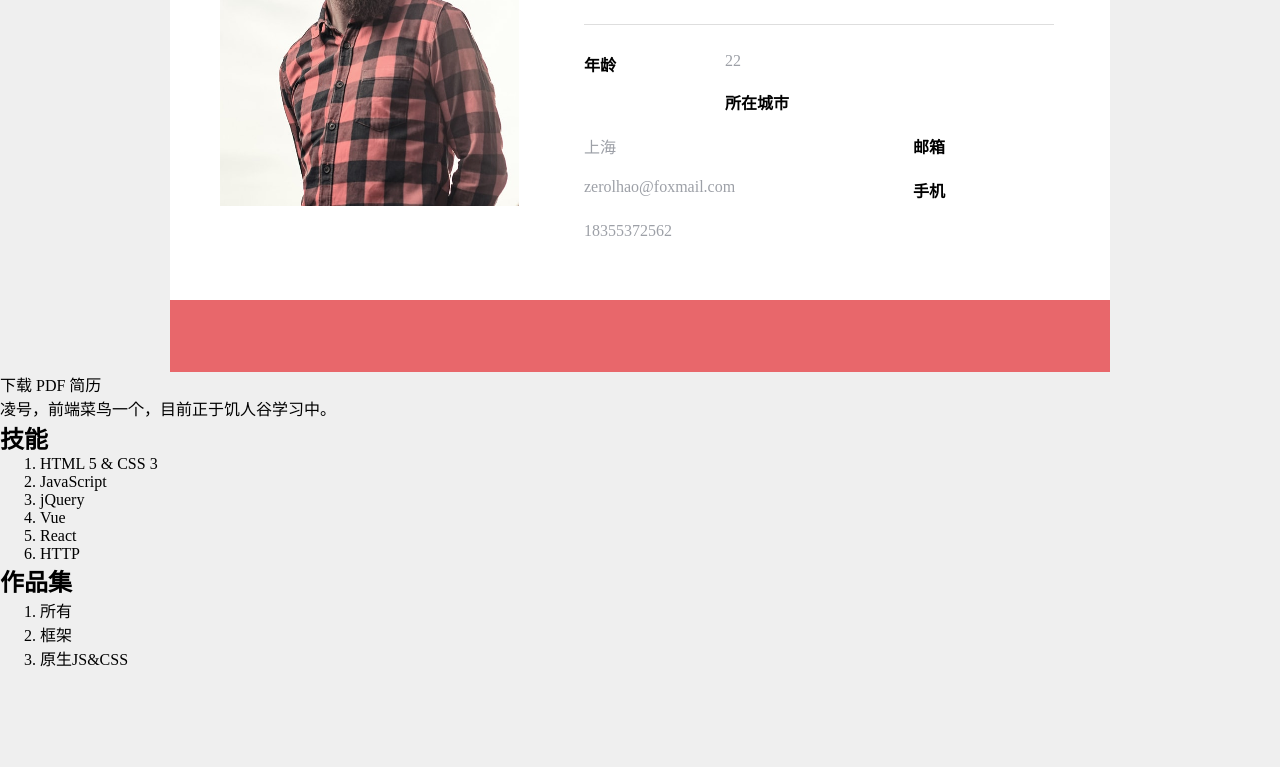
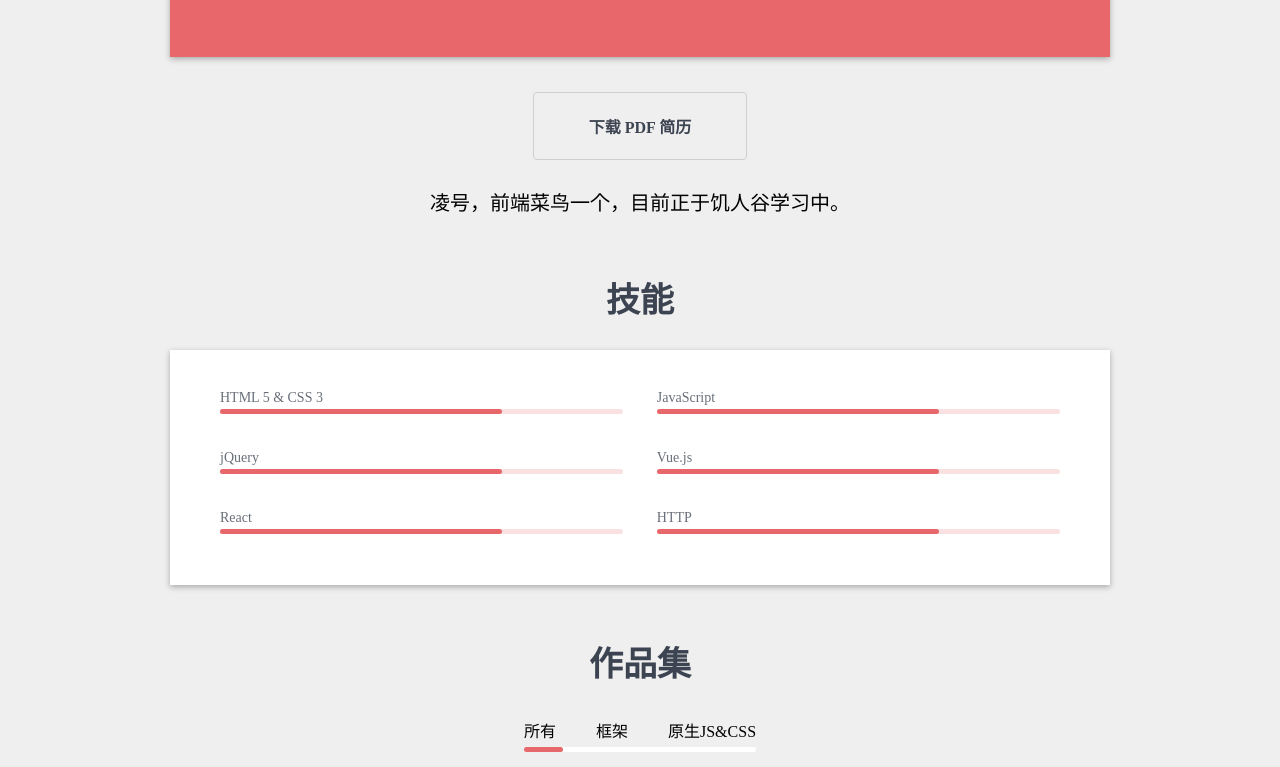
Before and after one commit to zerolhao/resume, a plain HTML site: page index.html in a window 1280 px wide. Shown: the part 706-1473 px from the top of the page. Before the commit the page ends 1376 px from the top, so only its background shows below. Drawn offline with Linux system fonts and the light colour scheme.

Commit message:
add portfolio

```diff
--- a/index.html
+++ b/index.html
@@ -3,7 +3,7 @@
 
 <head>
   <title>我的简历</title>
-  <link rel="stylesheet" href="./style.css">
+  <link rel="stylesheet" href="style.css">
   <script src="//at.alicdn.com/t/font_501622_o1h3h7vxpfrbe29.js
 "></script>
   <style type="text/css">
@@ -83,35 +83,87 @@
         </a>
       </footer>
     </div>
-    <a href="#">下载 PDF 简历</a>
-    <p>
+    <p class="downloadResume">
+      <a href="#">下载 PDF 简历</a>
+    </p>
+    <p class="selfIntroduction">
       凌号，前端菜鸟一个，目前正于饥人谷学习中。
     </p>
   </main>
-  <section>
+  <section class="skills">
     <h2>技能</h2>
-    <ol>
-      <li>HTML 5 &amp; CSS 3</li>
-      <li>JavaScript</li>
-      <li>jQuery</li>
-      <li>Vue</li>
-      <li>React</li>
-      <li>HTTP</li>
+    <ol class="skillList clearfix">
+      <li>
+        <h3>HTML 5 &amp; CSS 3</h3>
+        <div class="progressBar">
+          <div class="progress"></div>
+        </div>
+      </li>
+      <li>
+        <h3>JavaScript</h3>
+        <div class="progressBar">
+          <div class="progress"></div>
+        </div>
+      </li>
+      <li>
+        <h3>jQuery</h3>
+        <div class="progressBar">
+          <div class="progress"></div>
+        </div>
+      </li>
+      <li>
+        <h3>Vue.js</h3>
+        <div class="progressBar">
+          <div class="progress"></div>
+        </div>
+      </li>
+      <li>
+        <h3>React</h3>
+        <div class="progressBar">
+          <div class="progress"></div>
+        </div>
+      </li>
+      <li>
+        <h3>HTTP</h3>
+        <div class="progressBar">
+          <div class="progress"></div>
+        </div>
+      </li>
     </ol>
   </section>
-  <section>
+  <section class="portfolio">
     <h2>作品集</h2>
     <nav>
-      <ol>
-        <li>所有</li>
-        <li>框架</li>
-        <li>原生JS&amp;CSS</li>
+      <ol class="clearfix">
+        <li id="portfolio1">所有</li>
+        <li id="portfolio2">框架</li>
+        <li id="portfolio3">原生JS&amp;CSS</li>
       </ol>
+      <div id="portfolioBar" class="bar state-1">
+        <div class="bar-inner"></div>
+      </div>
     </nav>
-    <div class="jobs">
-      <div class="big"></div>
-      <div class="small"></div>
-      <div class="small"></div>
+    <script>
+      portfolio1.onclick = function() {
+        portfolioBar.className = 'bar state-1'
+      }
+      portfolio2.onclick = function() {
+        portfolioBar.className = 'bar state-2'
+      }
+      portfolio3.onclick = function() {
+        portfolioBar.className = 'bar state-3'
+      }
+    </script>
+    <div class="works">
+      <div class="big">
+        <img src="img/1.jpg" alt="作品1">
+      </div>
+      <div class="small">
+        <img src="img/2.jpg" alt="作品2">
+      </div>
+      <div class="small">
+        <img src="img/3.jpg" alt="作品3">
+      </div>
     </div>
   </section>
 </body>
--- a/style.css
+++ b/style.css
@@ -1,6 +1,6 @@
 *{
   margin: 0;
-  padding-bottom: 0;
+  padding: 0;
 }
 body{
   background-color: #EFEFEF;
@@ -8,6 +8,9 @@ body{
 a{
   text-decoration: none;
   color: inherit;
+}
+ol,ul{
+  list-style: none;
 }
 hr{
   height: 0;
@@ -81,6 +84,8 @@ hr{
   max-width: 940px;
   margin: auto;
   background-color: white;
+  margin-top: -315px;
+  box-shadow: 0px 2px 6px 0px rgba(0,0,0,0.3);
 }
 .userCard>.pictureAndText{
   padding: 50px;
@@ -157,3 +162,143 @@ hr{
   fill: white;
   vertical-align: top;
 }
+
+main>.downloadResume{
+  max-width: 940px;
+  text-align: center;
+  margin: 35px auto 0;
+}
+main>.downloadResume>a{
+  display: inline-block;
+  padding: 21px 55px;
+  border: 1px solid #CDCFD1;
+  border-radius: 4px;
+  font-weight: bold;
+  color: #3d4451;
+  transition: box-shadow 0.2s;
+}
+main>.downloadResume>a:hover{
+  box-shadow: 0px 3px 11px 0px rgba(0,0,0,0.3);
+}
+main>.selfIntroduction{
+  margin: 25px auto 0;
+  max-width: 940px;
+  font-size: 20px;
+  line-height: 1.8;
+  text-align: center;
+  font-family: "楷体";
+}
+section.skills,
+section.portfolio{
+  margin: auto;
+  max-width: 940px;
+  margin-top: 60px;
+}
+section.skills>h2,
+section.portfolio>h2{
+  text-align: center;
+  color: #3D4451;
+  font-size: 34px;
+  line-height: 1.2;
+}
+section.skills>.skillList{
+  background-color: #fff;
+  padding: 40px 50px 15px;
+  margin-top: 28px;
+  box-shadow: 0px 2px 6px 0px rgba(0,0,0,0.3);
+}
+section.skills>.skillList>li{
+  width: 48%;
+  float: left;
+}
+section.skills>.skillList>li:nth-child(even){
+  float: right;
+}
+section.skills>.skillList>li>h3{
+  font-weight: normal;
+  color: #696F79;
+  font-size: 14px;
+  margin-bottom: 3px;
+}
+section.skills>.skillList .progressBar{
+  width: 100%;
+  height: 5px;
+  background-color: #FAE1E1;
+  border-radius: 5px;
+  margin-bottom: 36px;
+}
+section.skills>.skillList .progressBar>.progress{
+  width: 70%;
+  height: 100%;
+  background-color: #E8676B;
+  border-radius: 5px;
+}
+
+section.portfolio{
+  text-align: center;
+  margin-bottom: 300px;
+}
+section.portfolio>nav{
+  text-align: center;
+  display: inline-block;
+  vertical-align: top;
+  margin-top: 32px;
+}
+section.portfolio>nav>ol{
+  margin: auto;
+  display: inline-block;
+  vertical-align: top;
+}
+section.portfolio>nav>ol>li{
+  float: left;
+  margin-left: 40px;
+  cursor: pointer;
+}
+section.portfolio>nav>ol>li:first-child{
+  margin-left: 0px;
+}
+section.portfolio>nav>.bar{
+  height: 5px;
+  background-color: #fff;
+  border-radius: 5px;
+  margin-top: 5px;
+  margin-bottom: 28px;
+}
+section.portfolio>nav>.bar>.bar-inner{
+  background-color: #E6686A;
+  border-radius: 5px;
+  height: 100%;
+  transition: all 0.3s;
+}
+section.portfolio>nav>.bar.state-1>.bar-inner{
+  width: 17%;
+  margin-left: 0px;
+}
+section.portfolio>nav>.bar.state-2>.bar-inner{
+  width: 23%;
+  margin-left: 60px;
+}
+section.portfolio>nav>.bar.state-3>.bar-inner{
+  width: 41%;
+  margin-left: 140px;
+}
+
+section.portfolio>.works{
+  position: relative;
+  height: 597px;
+}
+section.portfolio>.works>div{
+  position: absolute;
+}
+section.portfolio>.works>.big{
+  top: 0;
+  left: 0;
+}
+section.portfolio>.works>.small:nth-child(2){
+  top: 0px;
+  left: 647px;
+}
+section.portfolio>.works>.small:nth-child(3){
+  top: 312px;
+  left: 647px;
+}
```
Also changed, not shown: img/1.jpg (added), img/2.jpg (added), img/3.jpg (added).
